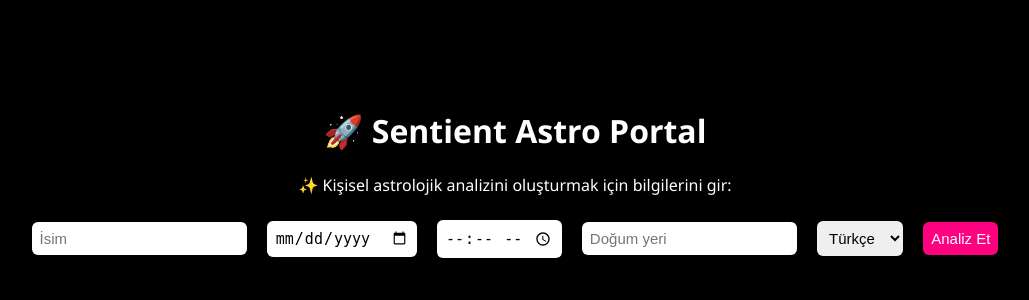
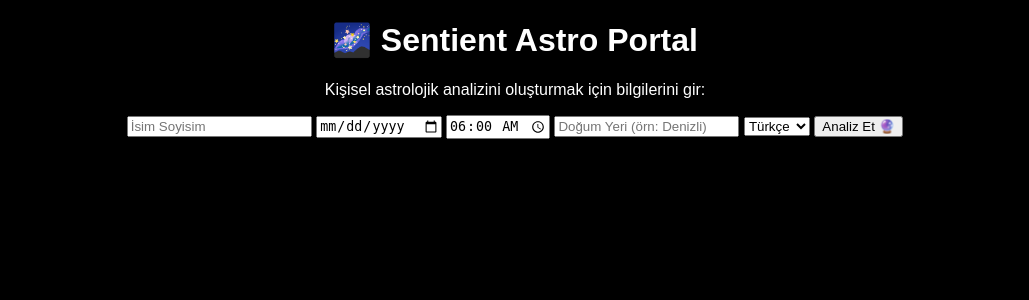
Before and after one commit to omertekin1409/sentient-astro-final, a Flask app: page / in a window 1280 px wide. Shown: the top 300 px of the page, without its empty margins (125-1154 px from the left). Run offline with Flask 3, Linux system fonts and the light colour scheme.

Commit message:
Refactor index.html for improved structure and functionality

```diff
--- a/templates/index.html
+++ b/templates/index.html
@@ -1,80 +1,99 @@
 <!DOCTYPE html>
 <html lang="tr">
 <head>
-    <meta charset="UTF-8">
+  <meta charset="UTF-8" />
+  <meta name="viewport" content="width=device-width, initial-scale=1.0" />
   <title>Sentient Astro Portal</title>
-    <style>
-        body {
-            background-color: #000;
-            color: #fff;
-            font-family: 'Segoe UI', sans-serif;
-            text-align: center;
-            padding-top: 80px;
-        }
-        input, select, button {
-            margin: 8px;
-            padding: 8px;
-            border-radius: 6px;
-            border: none;
-            font-size: 15px;
-        }
-        button {
-            background-color: #ff0080;
-            color: white;
-            cursor: pointer;
-        }
-        #result {
-            margin-top: 30px;
-            text-align: left;
-            display: inline-block;
-            max-width: 600px;
-        }
-    </style>
-</head>
-<body>
-    <h1>🚀 Sentient Astro Portal</h1>
-    <p>✨ Kişisel astrolojik analizini oluşturmak için bilgilerini gir:</p>
-
-    <div>
-        <input id="name" placeholder="İsim">
-        <input id="dob" type="date">
-        <input id="time" type="time">
-        <input id="place" placeholder="Doğum yeri">
-        <select id="lang">
-            <option value="tr">Türkçe</option>
-            <option value="en">English</option>
-        </select>
-        <button onclick="analyze()">Analiz Et</button>
-    </div>
-
-    <div id="result"></div>
-
+  <link rel="stylesheet" href="{{ url_for('static', filename='style.css') }}">
   <script>
     async function analyze() {
-            const data = {
-                name: document.getElementById('name').value,
-                dob: document.getElementById('dob').value,
-                time: document.getElementById('time').value,
-                place: document.getElementById('place').value,
-                lang: document.getElementById('lang').value
-            };
+      const name = document.getElementById("name").value.trim();
+      const dob = document.getElementById("dob").value;
+      const time = document.getElementById("time").value;
+      const place = document.getElementById("place").value.trim();
+      const lang = document.getElementById("lang").value;
 
-            const res = await fetch('/api/analyze', {
-                method: 'POST',
-                headers: { 'Content-Type': 'application/json' },
+      if (!dob || !name) {
+        alert("Lütfen isim ve doğum tarihini giriniz 🌙");
+        return;
+      }
+
+      const data = { name, dob, time, place, lang };
+
+      // 🔥 Mutlak URL kullanıyoruz (Render veya local farketmez)
+      const apiUrl = window.location.hostname.includes("render.com")
+        ? "https://sentient-astro-final.onrender.com/api/analyze"
+        : "http://127.0.0.1:5000/api/analyze";
+
+      document.getElementById("result").innerHTML = "<p>Analiz yapılıyor... 🔮</p>";
+
+      try {
+        const res = await fetch(apiUrl, {
+          method: "POST",
+          headers: { "Content-Type": "application/json" },
           body: JSON.stringify(data)
         });
         const json = await res.json();
 
-            if (json.ok) {
-                document.getElementById('result').innerHTML = `
-                    <h3>🔮 Analiz Sonucu</h3>
-                    <pre>${JSON.stringify(json.data, null, 2)}</pre>
+        if (!json.ok) {
+          document.getElementById("result").innerHTML = `<p>⚠️ Hata: ${json.error || "API bulunamadı"}</p>`;
+          return;
+        }
+
+        const d = json.data;
+        document.getElementById("result").innerHTML = `
+          <div class="result-card">
+            <h2>🌞 Astroloji</h2>
+            <p><b>Burç:</b> ${d["Astroloji"].burc} |
+               <b>Element:</b> ${d["Astroloji"].element} |
+               <b>Modalite:</b> ${d["Astroloji"].modalite}</p>
+            <hr>
+            <h2>🔢 Numeroloji</h2>
+            <p>Yaşam Yolu: ${d["Numeroloji"]["Yaşam Yolu"]} |
+               Kader: ${d["Numeroloji"]["Kader"]} |
+               Ruh: ${d["Numeroloji"]["Ruh"]} |
+               Kişilik: ${d["Numeroloji"]["Kişilik"]}</p>
+            <hr>
+            <h2>⚙️ Biyoritim</h2>
+            <p>Fiziksel: ${d["Biyoritim"]["Fiziksel"]}% |
+               Duygusal: ${d["Biyoritim"]["Duygusal"]}% |
+               Zihinsel: ${d["Biyoritim"]["Zihinsel"]}%</p>
+            <hr>
+            <h2>📆 Dönüm Noktaları</h2>
+            <p>Yaş: ${d["Yaş & Dönüm Noktaları"]["Yaş"]} |
+               Gün: ${d["Yaş & Dönüm Noktaları"]["Gün"]} |
+               Sonraki 10K Gün: ${d["Yaş & Dönüm Noktaları"]["Sonraki10K"]}</p>
+            <hr>
+            <h2>🐉 Çin Burcu</h2>
+            <p>${d["Çin Burcu"]["Element"]} ${d["Çin Burcu"]["Hayvan"]}</p>
+            <hr>
+            <h2>🪄 Günlük Rehber</h2>
+            <p>${d["Günlük"]}</p>
+          </div>
         `;
-            } else {
-                document.getElementById('result').innerHTML = "<p>Bir hata oluştu 😔</p>";
+      } catch (err) {
+        document.getElementById("result").innerHTML = `<p>🚨 Bağlantı hatası: ${err.message}</p>`;
       }
     }
   </script>
+</head>
+
+<body>
+  <h1>🌌 Sentient Astro Portal</h1>
+  <p>Kişisel astrolojik analizini oluşturmak için bilgilerini gir:</p>
+
+  <div class="form-container">
+    <input type="text" id="name" placeholder="İsim Soyisim">
+    <input type="date" id="dob">
+    <input type="time" id="time" value="06:00">
+    <input type="text" id="place" placeholder="Doğum Yeri (örn: Denizli)">
+    <select id="lang">
+      <option value="tr" selected>Türkçe</option>
+      <option value="en">English</option>
+    </select>
+    <button onclick="analyze()">Analiz Et 🔮</button>
+  </div>
+
+  <div id="result"></div>
 </body>
 </html>
```
Lines whose indentation alone changed are shown as unchanged.
